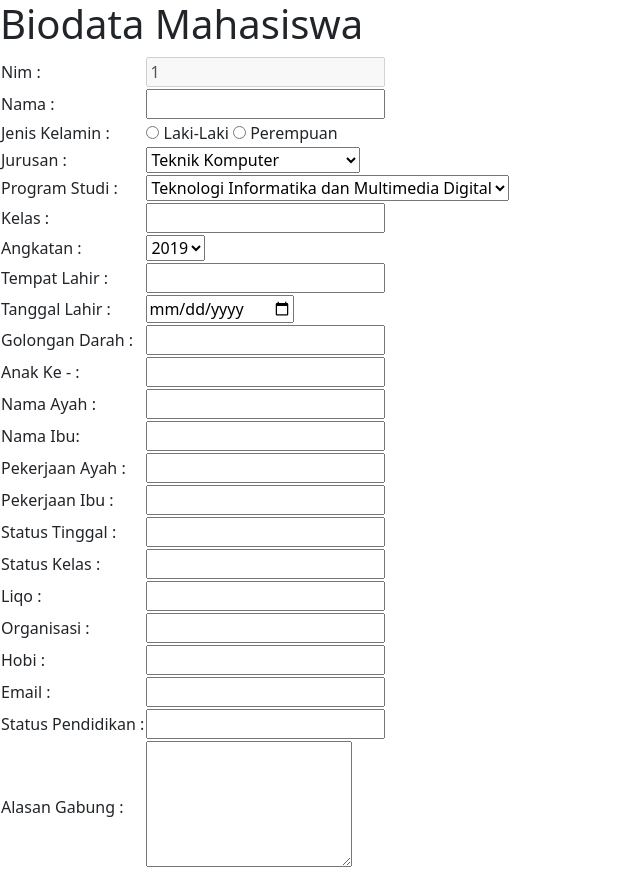
After one commit to affanhanifathtarech/rekrutmen, a PHP site: the page made by app/views/biodata/index.php in a window 1280 px wide. The commit adds this page. Shown: the whole page, without its empty margins (0-640 px from the left). Run offline with PHP 8.4, Linux system fonts and the light colour scheme; the template is opened without the code that fills it, so the values that code supplies are empty; the visitor is signed in with stand-in values (Sample User, id 1).

Commit message:
Menambahkan menu bidata

```diff
--- /dev/null
+++ b/app/views/biodata/index.php
@@ -0,0 +1,154 @@
+<h1>Biodata Mahasiswa</h1>
+<?php
+$data = $this->model("Biodata_model")->getBiodataUser($_SESSION["nim"], "nim");
+?>
+<form action="" method="POST">
+    <table>
+        <tr>
+            <td>Nim : </td>
+            <td><input type="text" value="<?= $_SESSION["nim"]; ?>" disabled></td>
+        </tr>
+        <tr>
+            <td>Nama : </td>
+            <td><input type="text" id="nama" name="nama" value="<?= $data["nama"]; ?>"></td>
+        </tr>
+        <tr>
+            <td>Jenis Kelamin : </td>
+            <td>
+                <input type="radio" value="Laki-Laki" id="jk" name="jenis_kelamin">
+                <label for="lk">Laki-Laki</label>
+                <input type="radio" value="Perempuan" id="jk" name="jenis_kelamin">
+                <label for="pr">Perempuan</label>
+            </td>
+        </tr>
+        <tr>
+            <td>Jurusan : </td>
+            <td>
+                <select name="jurusan" id="jurusan">
+                    <option value="Teknik Komputer">Teknik Komputer</option>
+                    <option value="Teknik Elektro">Teknik Elektro</option>
+                    <option value="Teknik Sipil">Teknik Sipil</option>
+                    <option value="Teknik Kimia">Teknik Kimia</option>
+                    <option value="Teknik Mesin">Teknik Mesin</option>
+                    <option value="Administrasi Perkantoran">Administrasi Perkantoran</option>
+                    <option value="Akutansi">Akutansi</option>
+                    <option value="Bahasa Inggris">Bahasa Inggris</option>
+                </select>
+            </td>
+        </tr>
+        <tr>
+            <td>Program Studi : </td>
+            <td>
+                <select name="prodi" id="prodi">
+                    <option value="D4 Teknologi Informatika dan Multimedia Digital">Teknologi Informatika dan Multimedia Digital</option>
+                    <option value="D4 Akutansi">Akutansi</option>
+                    <option value="D4 Perancangan Jalan dan Jembatan">Perancangan Jalan dan Jembatan</option>
+                    <option value="D4 Perhotelan">Perhotelan</option>
+                </select>
+            </td>
+        </tr>
+        <tr>
+            <td>Kelas : </td>
+            <td><input type="text" name="kelas" id="kelas" value="<?= $data["kelas"]; ?>" ></td>
+        </tr>
+        <tr>
+            <td>Angkatan : </td>
+            <td>
+                <select name="angkatan" id="angkatan">
+                    <option value="2019">2019</option>
+                    <option value="2020">2020</option>
+                    <option value="2021">2021</option>
+                </select>
+            </td>
+        </tr>
+        <tr>
+            <td>Tempat Lahir : </td>
+            <td><input type="text" name="tempat_lahir" id="tempat_lahir" value="<?= $data["tempat_lahir"]; ?>"></td>
+        </tr>
+        <tr>
+            <td>Tanggal Lahir : </td>
+            <td><input type="date" name="tanggal_lahir" id="tanggal_lahir" value="<?= $data["tanggal_lahir"]; ?>" ></td>
+        </tr>
+        <tr>
+            <td>Golongan Darah : </td>
+            <td><input type="text" name="goldar" id="goldar" value="<?= $data["goldar"]; ?>" ></td>
+        </tr>
+        <tr>
+            <td>Anak Ke - : </td>
+            <td><input type="number" name="anak_ke" id="anak_ke" value="<?= $data["anak_ke"]; ?>" ></td>
+        </tr>
+        <tr>
+            <td>Nama Ayah : </td>
+            <td><input type="text" name="ayah" id="ayah" value="<?= $data["ayah"]; ?>" ></td>
+        </tr>
+        <tr>
+            <td>Nama Ibu: </td>
+            <td><input type="text" name="ibu" id="ibu" value="<?= $data["ibu"]; ?>"></td>
+        </tr>
+        <tr>
+            <td>Pekerjaan Ayah : </td>
+            <td><input type="text" name="kerja_ayah"  id="kerja_ayah" value="<?= $data["kerja_ayah"]; ?>"></td>
+        </tr>
+        <tr>
+            <td>Pekerjaan Ibu : </td>
+            <td><input type="text" name="kerja_ibu" id="kerja_ibu" value="<?= $data["kerja_ibu"]; ?>" ></td>
+        </tr>
+        <tr>
+            <td>Status Tinggal : </td>
+            <td><input type="text" name="status_tinggal" id="status_tinggal" value="<?= $data["status_tinggal"]; ?>" ></td>
+        </tr>
+        <tr>
+            <td>Status Kelas : </td>
+            <td><input type="text" name="status_kelas" id="status_kelas" value="<?= $data["status_kelas"]; ?>" ></td>
+        </tr>
+        <tr>
+            <td>Liqo : </td>
+            <td><input type="text" name="liqo" id="liqo" value="<?= $data["liqo"]; ?>" ></td>
+        </tr>
+        <tr>
+            <td>Organisasi : </td>
+            <td><input type="text" name="organisasi" id="organisasi" value="<?= $data["organisasi"]; ?>" ></td>
+        </tr>
+        <tr>
+            <td>Hobi : </td>
+            <td><input type="text" name="hobi" id="hobi" value="<?= $data["hobi"]; ?>"></td>
+        </tr>
+        <tr>
+            <td>Email : </td>
+            <td><input type="email" name="email" id="email" value="<?= $data["email"]; ?>" ></td>
+        </tr>
+        <tr>
+            <td>Status Pendidikan : </td>
+            <td><input type="text" name="status_pendidikan" id="status_pendidikan" value="<?= $data["status_pendidikan"]; ?>" ></td>
+        </tr>
+        <tr>
+            <td>Alasan Gabung : </td>
+            <td><textarea name="alasan_gabung" id="alasan_gabung" cols="20" rows="5">
+            <?= $data["alasan_gabung"]; ?>
+            </textarea></td>
+        </tr>
+    </table>
+</form>
+<?php require_once 'app/views/parts/script.php'; ?>
+<script>
+    $(function() {
+        $('input').change(function(e) {
+            e.preventDefault();
+            var column = $(this).attr('id');
+            var value = $(this).val();
+            $.ajax({
+                url: 'biodata/update',
+                method: 'POST',
+                data: {
+                    id : <?= $_SESSION['id'] ?>,
+                    column : column,
+                    value : value
+                },
+                dataType: 'JSON',
+                success: function(data){
+                    console.log(data);
+                }
+            })
+        });
+    });
+</script>
--- a/app/views/login/index.php
+++ b/app/views/login/index.php
@@ -1,4 +1,4 @@
-<?php d($_SESSION); ?>
+<?php //d($_SESSION); ?>
 <h1>Halaman Login</h1>
 <form action="" method="post">
     <label for="nim">NIM : </label>
```
Also changed, not shown: app/ajax/ajax-updateBiodata.php (added, +23 -0 lines), app/controllers/Biodata.php (added, +12 -0 lines), app/models/Biodata_model.php (added, +26 -0 lines), app/views/profile/index.php (+5 -3 lines).
